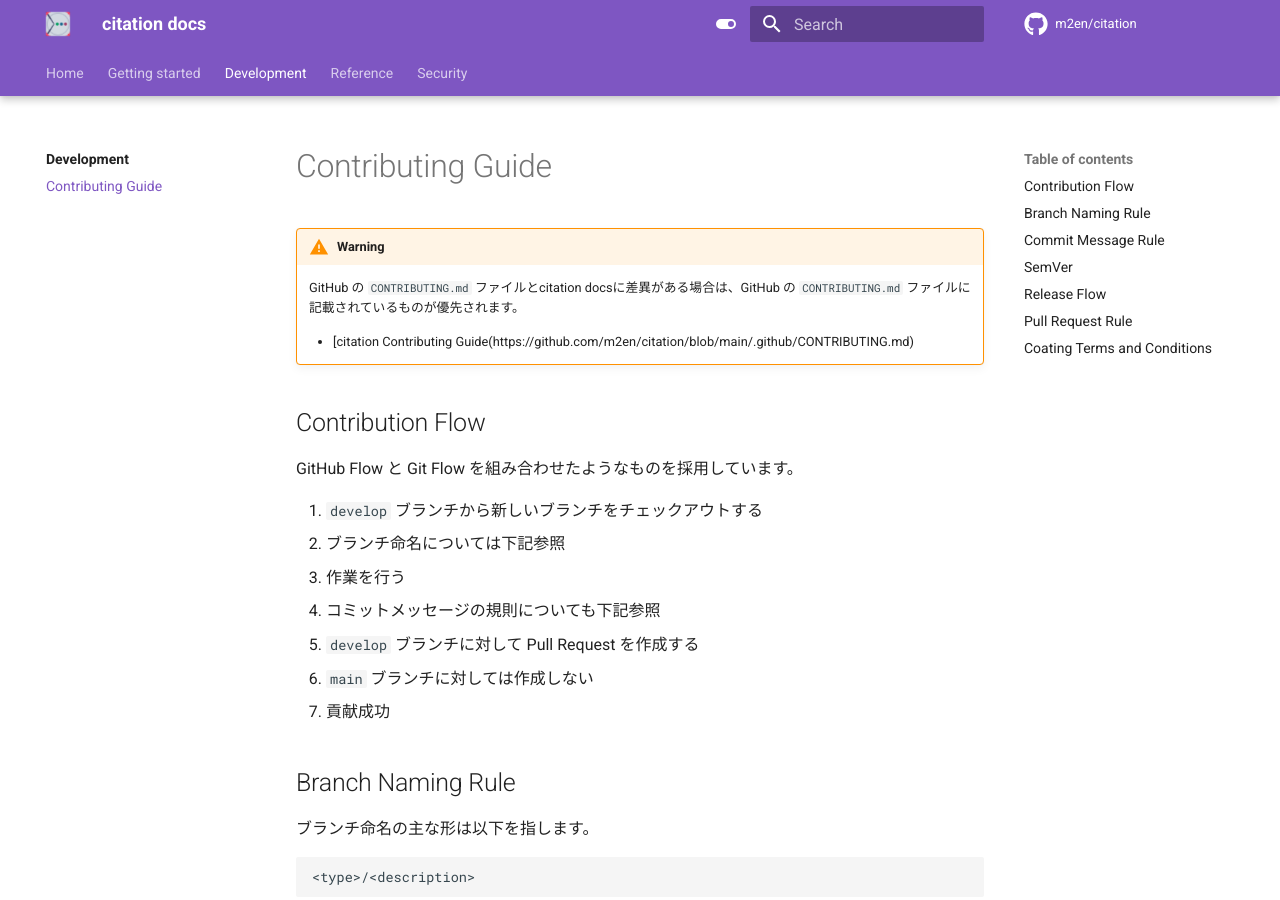
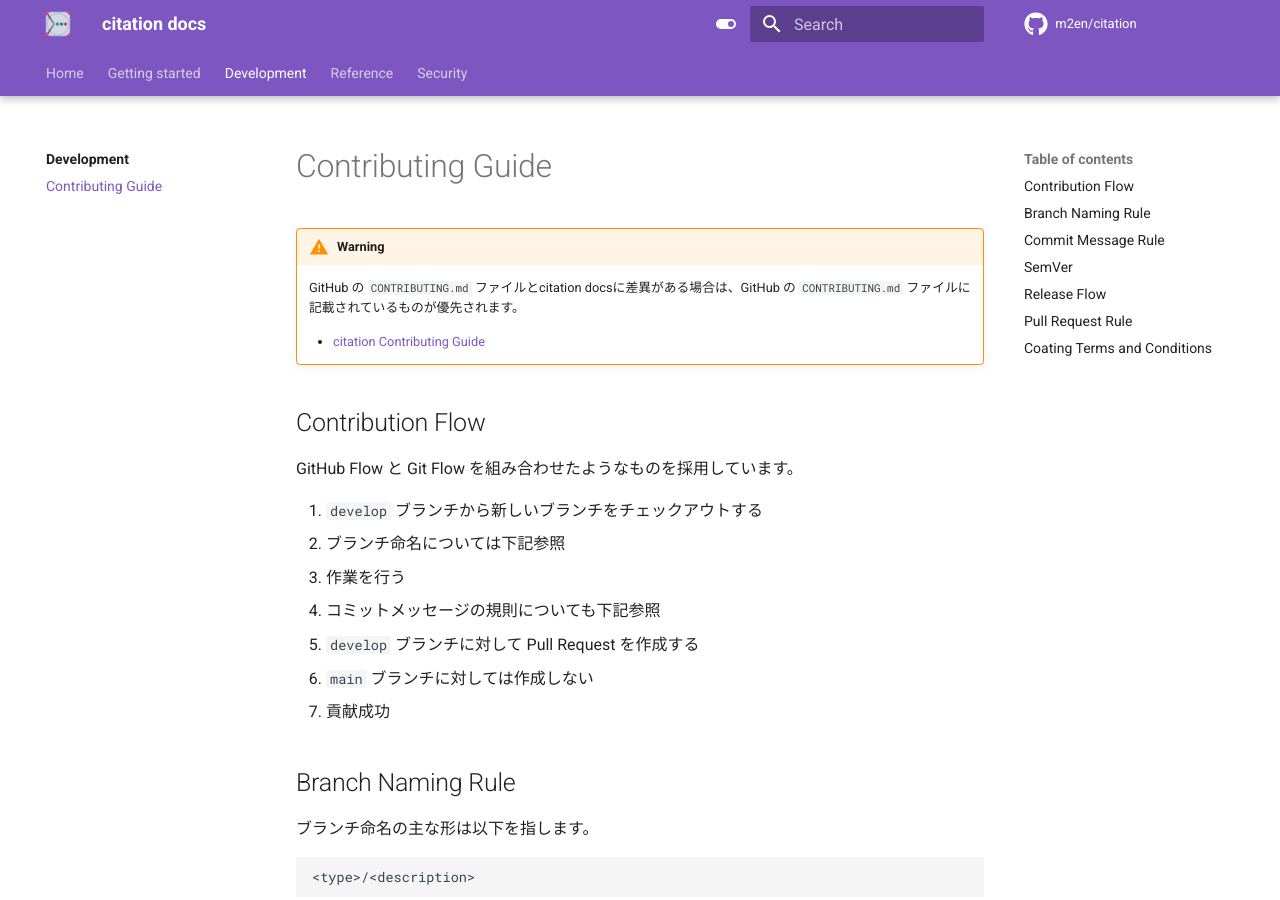
Before and after one commit to citation-dev/citation-docs, an MkDocs documentation site: the page built from docs/development/contributing.md, in a window 1280 px wide and 900 px high. Built offline with MkDocs 1.6.1 and Material for MkDocs 9.7.7, drawn with Linux system fonts in a browser that asks for light colours; comment, search, counter and statistics services are not loaded.

Commit message:
docs: fix link

```diff
--- a/docs/development/contributing.md
+++ b/docs/development/contributing.md
@@ -4,7 +4,7 @@
 
     GitHub の `CONTRIBUTING.md` ファイルとcitation docsに差異がある場合は、GitHub の `CONTRIBUTING.md` ファイルに記載されているものが優先されます。
 
-    - [citation Contributing Guide(https://github.com/m2en/citation/blob/main/.github/CONTRIBUTING.md)
+    - [citation Contributing Guide](https://github.com/m2en/citation/blob/main/.github/CONTRIBUTING.md)
 
 ## Contribution Flow
 
```
